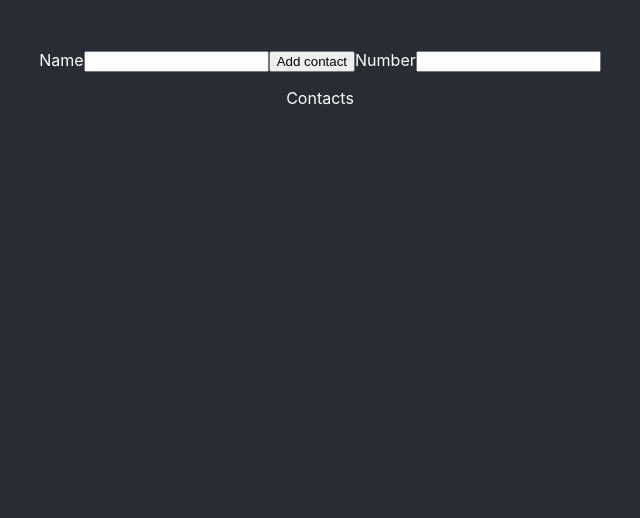
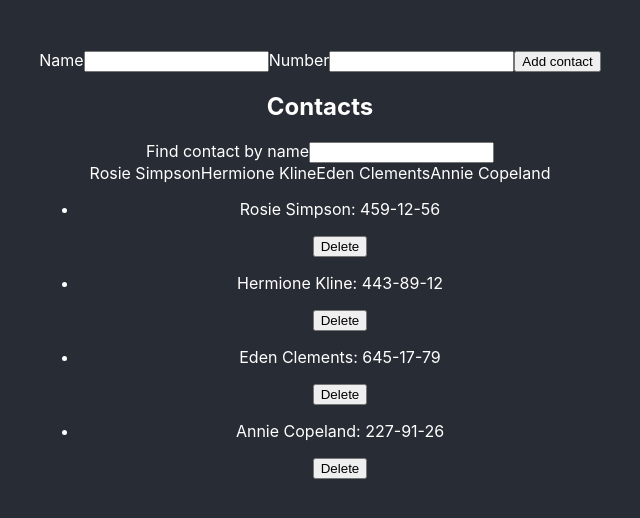
Before and after one commit to AndriyKikot/goit-react-hw-02-phonebook, a React (Create React App) app: page / in a window 1280 px wide. Shown: the top 518 px of the page, without its empty margins (320-960 px from the left). Built offline with nearby package versions, Linux system fonts and the light colour scheme.

Commit message:
added step 3

```diff
--- a/src/App.js
+++ b/src/App.js
@@ -5,7 +5,13 @@ import { v4 as uuidv4 } from 'uuid';
 
 class App extends Component {
   state = {
-    contacts: [],
+    contacts: [
+      { id: 'id-1', name: 'Rosie Simpson', number: '459-12-56' },
+      { id: 'id-2', name: 'Hermione Kline', number: '443-89-12' },
+      { id: 'id-3', name: 'Eden Clements', number: '645-17-79' },
+      { id: 'id-4', name: 'Annie Copeland', number: '227-91-26' },
+    ],
+    filter: '',
     name: '',
     number: '',
   };
@@ -56,8 +62,22 @@ class App extends Component {
     }));
   };
 
+  changeFilter = event => {
+    this.setState({ filter: event.currentTarget.value });
+  };
+
+  getFilterContacts = () => {
+    const { filter, contacts } = this.state;
+    const normalizedFilter = filter.toLowerCase();
+    return contacts.filter(contact =>
+      contact.name.toLowerCase().includes(normalizedFilter),
+    );
+  };
+
   render() {
-    // const { name } = this.state;
+    const { name, number, filter } = this.state;
+
+    const filterContacts = this.getFilterContacts();
 
     return (
       <div className="App">
@@ -66,24 +86,38 @@ class App extends Component {
             Name
             <input
               type="text"
-              value={this.state.name}
+              value={name}
               name="name"
+              onChange={this.handleChange}
+            />
+          </label>
+
+          <label htmlFor="">
+            Number
+            <input
+              type="text"
+              value={number}
+              name="number"
               onChange={this.handleChange}
             />
           </label>
 
           <button type="submit">Add contact</button>
 
+          <h2>Contacts</h2>
           <label htmlFor="">
-            Number
+            Find contact by name
             <input
               type="text"
-              value={this.state.number}
-              name="number"
-              onChange={this.handleChange}
+              value={filter}
+              name="filter"
+              onChange={this.changeFilter}
             />
+            <div className="">
+              {filterContacts.map(contact => contact.name)}
+            </div>
           </label>
-          <p>Contacts</p>
+
           <ul>
             {this.state.contacts.map(contact => (
               <li key={contact.id}>
```
Also changed, not shown: 1 other file (tests, documents, lock files or other folders).
